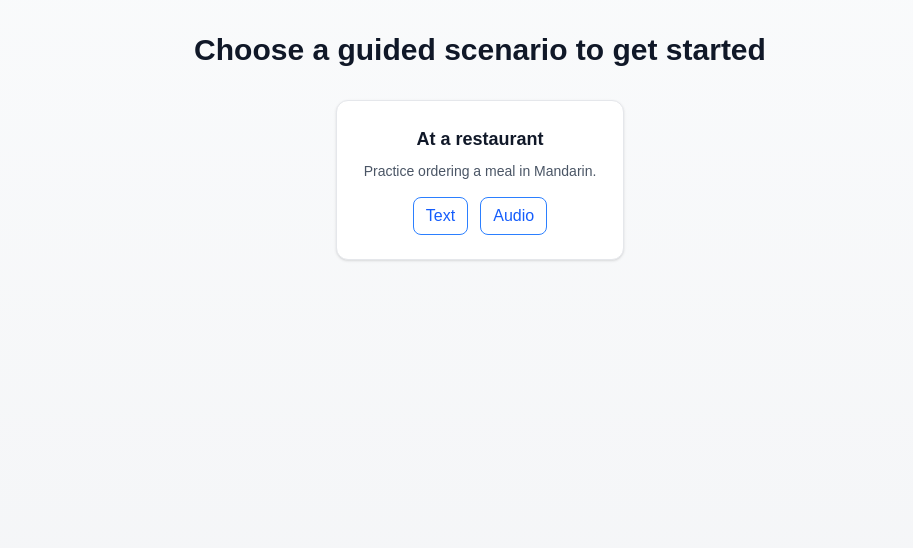
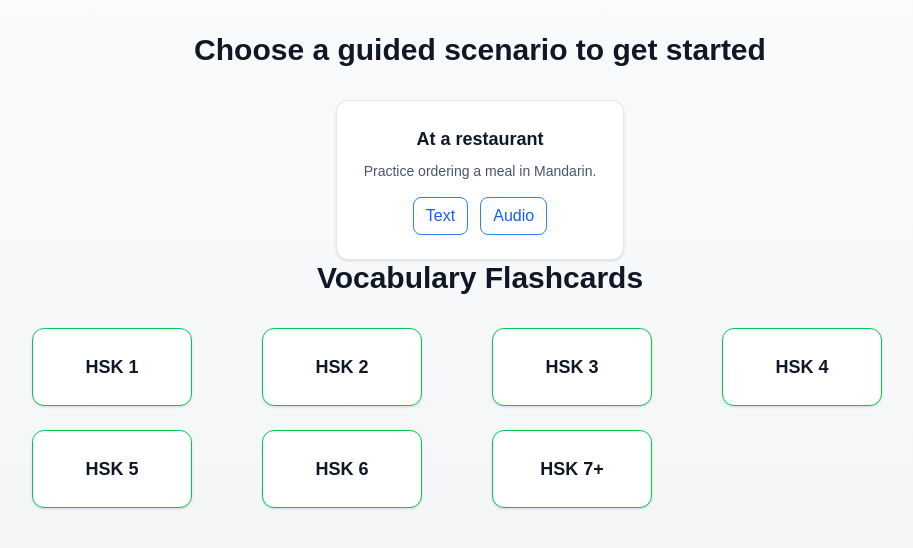
Before and after one commit to vtamprateep/language-speech-practice, a Next.js app in the folder frontend/: page / in a window 1280 px wide. Shown: the top 548 px of the page, without its empty margins (160-1073 px from the left). Built offline with nearby package versions, Linux system fonts and the light colour scheme.

Commit message:
links to hsk level flashcards

```diff
--- /dev/null
+++ b/frontend/src/app/flashcards/[level]/page.tsx
@@ -0,0 +1,13 @@
+import React from 'react';
+
+
+export default function FlashcardsPage({ params }: { params: Promise<{ level: string }>}) {
+
+    const { level } = React.use(params);
+
+    return (
+        <div>
+            <h1>Flashcards {level}</h1>
+        </div>
+    );
+}
--- a/frontend/src/app/page.tsx
+++ b/frontend/src/app/page.tsx
@@ -4,8 +4,12 @@ import Link from "next/link"
 import { guidedScenarios } from "@/data/scenarios"
 
 export default function HomePage() {
+
+    const hskLevels = ["1", "2", "3", "4", "5", "6", "7+"]
+
     return (
         <main className="min-h-screen flex flex-col items-center p-8 bg-gradient-to-b from-gray-50 to-gray-100 text-gray-900">
+            {/* Guided Scenarios */}
             <h1 className="text-3xl font-bold mb-8 text-center">
                 Choose a guided scenario to get started
             </h1>
@@ -42,6 +46,46 @@ export default function HomePage() {
                     </div>
                 ))}
             </div>
+
+            {/* Flashcards Section */}
+            <h1 className="text-3xl font-bold mb-8 text-center">
+                Vocabulary Flashcards
+            </h1>
+
+            <div
+                className="
+                    grid gap-6
+                    auto-rows-max
+                    grid-cols-[repeat(auto-fit,minmax(12rem,1fr))]
+                    justify-center
+                    max-w-4xl w-full
+                "
+            >
+                {hskLevels.map((level) => (
+                    <Link
+                        key={level}
+                        href={`/flashcards/${level}`}
+                        className="
+                            w-40
+                            bg-white
+                            border
+                            border-green-500
+                            rounded-xl
+                            p-6
+                            text-center
+                            shadow-sm
+                            hover:shadow-md
+                            transition
+                        "
+                    >
+                            <span
+                                className="text-lg font-semibold mb-2"
+                            >
+                                HSK {level}
+                            </span>
+                    </Link>
+                ))}
+            </div>
         </main>
     );
 }
```
